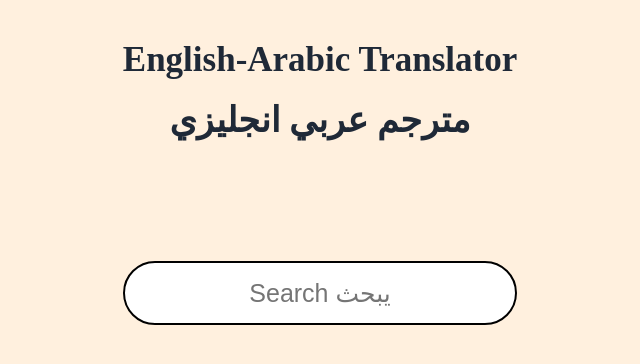
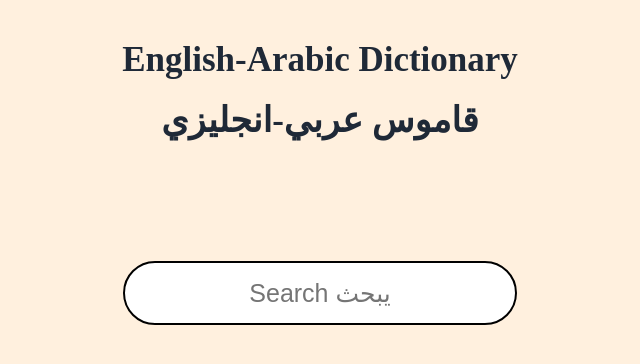
Before and after one commit to isaac-lal/english-arabic-dictionary, a React (Vite) app: page / in a window 1280 px wide. Shown: the top 364 px of the page, without its empty margins (320-960 px from the left). Built offline with nearby package versions, Linux system fonts and the light colour scheme; the HTML template or start-up script is replaced by a standard one.

Commit message:
Update App.jsx

```diff
--- a/src/App.jsx
+++ b/src/App.jsx
@@ -6,8 +6,8 @@ import Search from './Search';
 function App() {
   return (
     <div>
-      <h1>English-Arabic Translator</h1>
-      <h1>مترجم عربي انجليزي</h1>
+      <h1>English-Arabic Dictionary</h1>
+      <h1>قاموس عربي-انجليزي</h1>
       <Search data={WordsData} />
     </div>
   );
```
